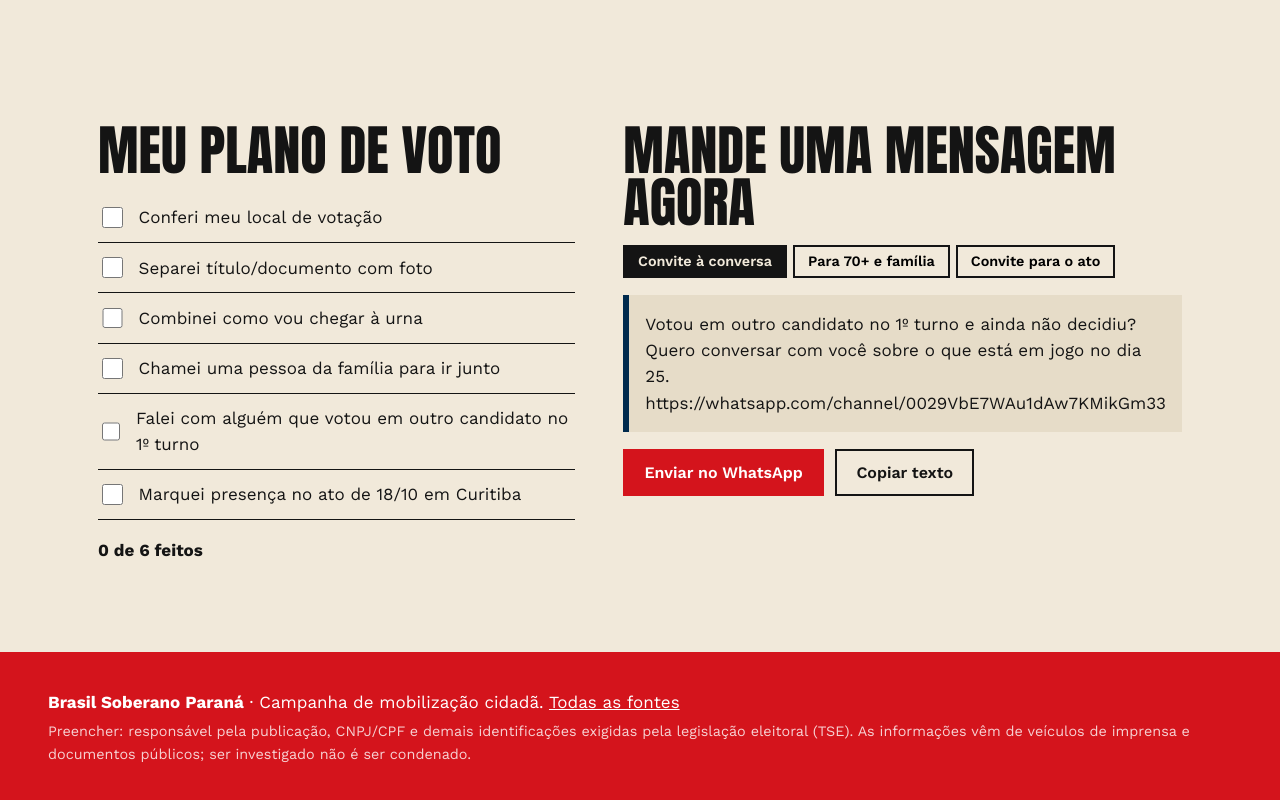
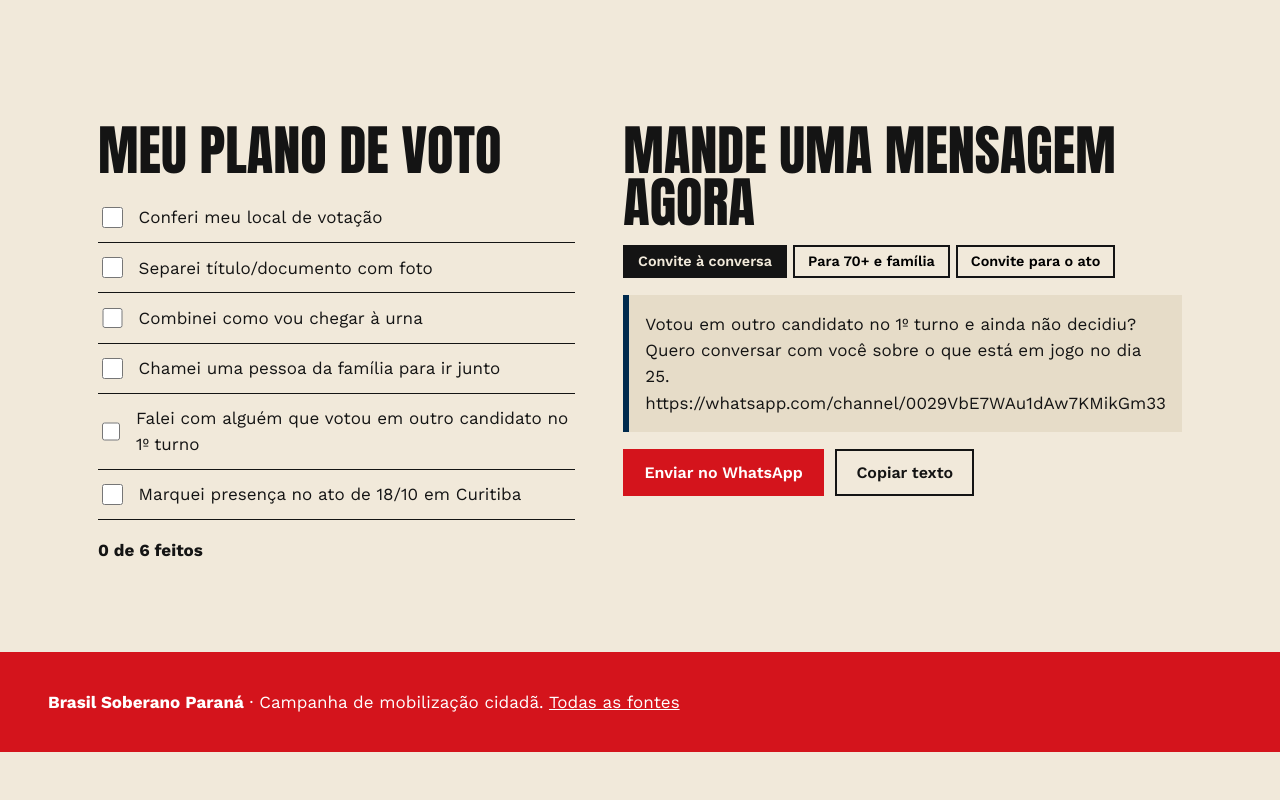
Before and after one commit to M100-ROSE/FDP-PR, a Next.js app: page / in a window 1280 px wide. Shown: the part 4793-5593 px from the top of the page. After the commit the page ends 5545 px from the top, so only its background shows below. Built offline with nearby package versions, Linux system fonts and the light colour scheme.

Commit message:
Update Footer.tsx

```diff
--- a/components/layout/Footer.tsx
+++ b/components/layout/Footer.tsx
@@ -2,10 +2,6 @@ export function Footer() {
   return (
     <footer>
       <p><strong>Brasil Soberano Paraná</strong> · Campanha de mobilização cidadã. <a href="/fontes">Todas as fontes</a></p>
-      <p className="small">
-        Preencher: responsável pela publicação, CNPJ/CPF e demais identificações exigidas pela legislação eleitoral (TSE).
-        As informações vêm de veículos de imprensa e documentos públicos; ser investigado não é ser condenado.
-      </p>
     </footer>
   );
 }
```
